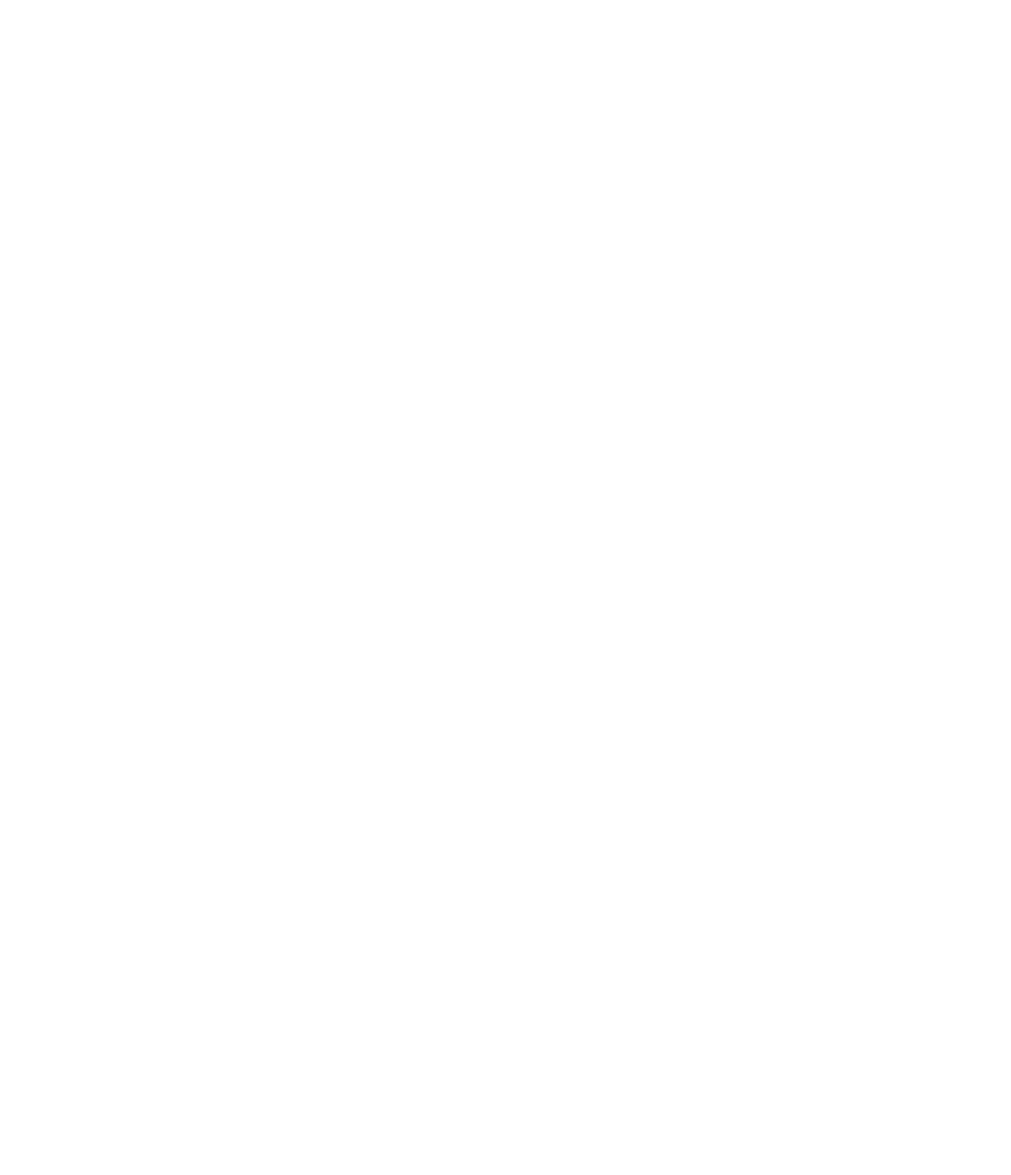
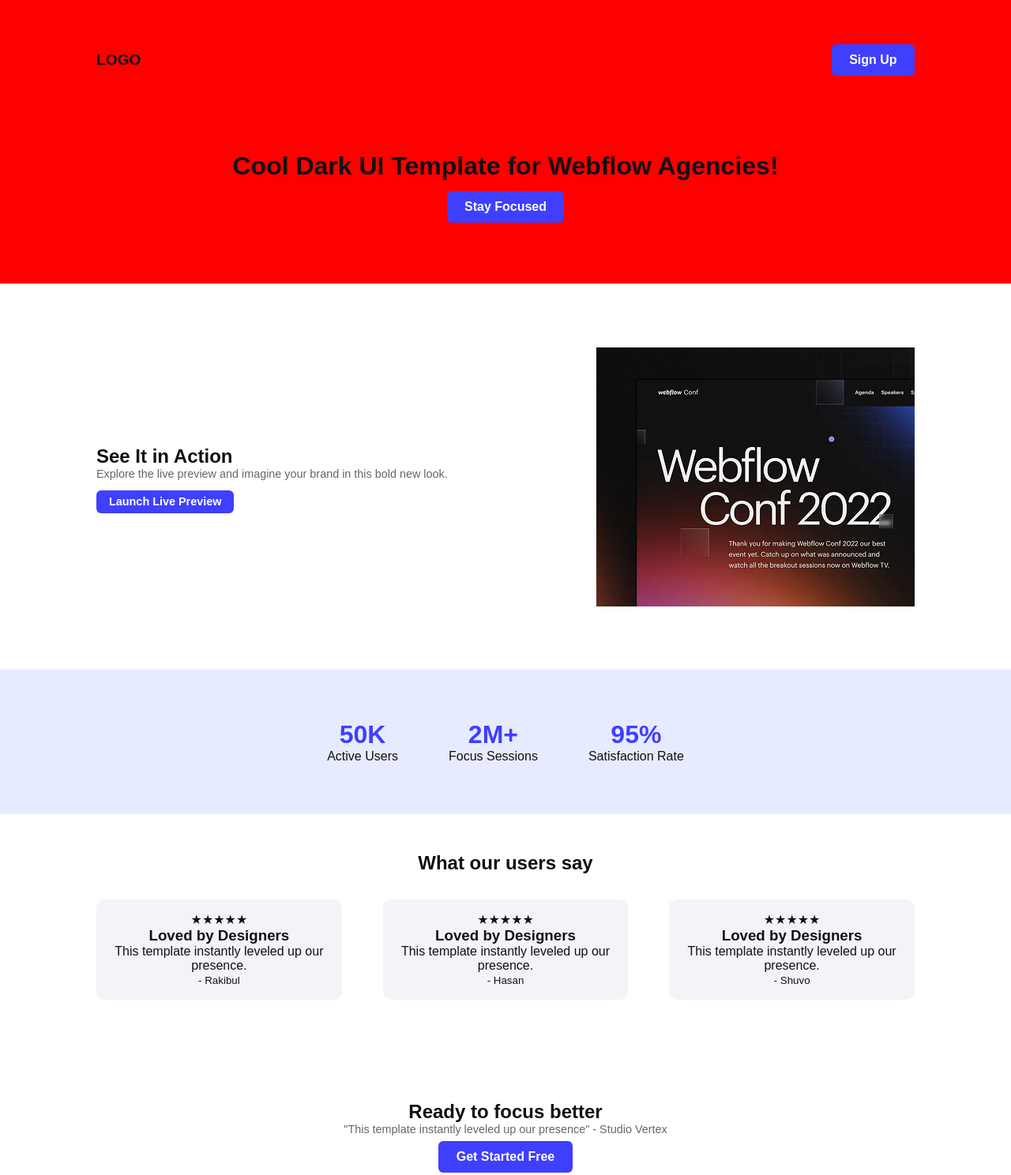
Before and after one commit to shuvo2712/pHero-Assignment-01, a plain HTML site: page index.html in a window 1280 px wide. Shown: the top 1488 px of the page at 79% size. Before the commit the page ends 800 px from the top, so only its background shows below. Drawn offline with Linux system fonts and the light colour scheme.

Commit message:
Added HTML CSS codes

```diff
--- a/index.html
+++ b/index.html
@@ -1,12 +1,130 @@
 <!DOCTYPE html>
 <html lang="en">
-<head>
-    <meta charset="UTF-8">
-    <meta name="viewport" content="width=device-width, initial-scale=1.0">
-    <title>Assignment 01</title>
-    <link rel="stylesheet" href="style.css">
-</head>
-<body>
+  <head>
+    <meta charset="UTF-8" />
+    <meta name="viewport" content="width=device-width, initial-scale=1.0" />
+    <title>pHeo Assignment-01</title>
+    <link rel="stylesheet" href="style.css" />
+  </head>
+  <body>
+    <header>
+      <section class="navbar">
+        <div class="container">
+          <div class="logo">LOGO</div>
+          <a href="#" class="btn">Sign Up</a>
+        </div>
+      </section>
 
-</body>
+      <section class="banner">
+        <h1>Cool Dark UI Template for Webflow Agencies!</h1>
+        <a href="#" class="btn">Stay Focused</a>
+      </section>
+    </header>
+
+    <main>
+      <section class="action">
+        <div class="container">
+          <div>
+            <h2>See It in Action</h2>
+            <h6 class="light">
+              Explore the live preview and imagine your brand in this bold new
+              look.
+            </h6>
+            <br>
+            <a href="#" class="btn small">Launch Live Preview</a>
+          </div>
+
+          <img src="images/wc-mini.png" alt="Webflow Conf 2022" />
+        </div>
+      </section>
+
+      <section class="stats">
+        <div class="container">
+          <div class="stat">
+            <h3>50K</h3>
+            <p>Active Users</p>
+          </div>
+
+          <div class="stat">
+            <h3>2M+</h3>
+            <p>Focus Sessions</p>
+          </div>
+
+          <div class="stat">
+            <h3>95%</h3>
+            <p>Satisfaction Rate</p>
+          </div>
+        </div>
+      </section>
+
+      <section class="testimonials">
+        <h2>What our users say</h2>
+        <div class="container">
+          <div class="card">
+            <p>★★★★★</p>
+            <h3>Loved by Designers</h3>
+            <p>This template instantly leveled up our presence.</p>
+            <small>- Rakibul</small>
+          </div>
+
+          <div class="card">
+            <p>★★★★★</p>
+            <h3>Loved by Designers</h3>
+            <p>This template instantly leveled up our presence.</p>
+            <small>- Hasan</small>
+          </div>
+
+          <div class="card">
+            <p>★★★★★</p>
+            <h3>Loved by Designers</h3>
+            <p>This template instantly leveled up our presence.</p>
+            <small>- Shuvo </small>
+          </div>
+        </div>
+      </section>
+
+      <section class="promo">
+        <h2>Ready to focus better</h2>
+        <h6 class="light">"This template instantly leveled up our presence" - Studio Vertex</h6>
+        <br>
+        <a href="#" class="btn">Get Started Free</a>
+        <br>
+        <img src="images/wc-big.png" alt="Promo Image" />
+      </section>
+
+      <section class="contact">
+        <div class="contact-container">
+          <div class="contact-left">
+            <h2>Let's Get in Touch</h2>
+          </div>
+          <div class="contact-right">
+            <form>
+              <label for="email">Email</label>
+              <input type="email" placeholder="*******@email.com" required />
+              <label for="name">Name</label>
+              <input type="text" placeholder="Full Name" required />
+              <label for="message">Message</label>
+              <input type="text" placeholder="write your message..." required />
+              <button type="submit" class="btn">Get in Touch</button>
+            </form>
+          </div>
+        </div>
+      </section>
+    </main>
+
+    <footer class="footer">
+      <h1>Logo</h1>
+      <h5 class="light">
+        Ready to elevate your online presence?
+        <br />
+        Contact us today to discuss your project and discover how we can bring
+        your vision to life.
+      </h5>
+      <p>
+        <a href="#">Home</a> | <a href="#">About</a> |
+        <a href="#">How it works</a> |
+        <a href="#">Services</a>
+      </p>
+    </footer>
+  </body>
 </html>
--- a/style.css
+++ b/style.css
@@ -0,0 +1,147 @@
+* {
+  margin: 0;
+  padding: 0;
+  box-sizing: border-box;
+}
+body {
+  font-family: Arial, sans-serif;
+  background: #f7f9fc;
+  color: #111;
+}
+.container {
+  max-width: 1100px;
+  margin: 0 auto;
+  padding: 2rem;
+  display: flex;
+  justify-content: space-between;
+  align-items: center;
+}
+header {
+  background: red;
+  padding: 1.5rem 2rem;
+  border-bottom: 1px solid #ddd;
+}
+.logo {
+  font-weight: bold;
+  font-size: 1.2rem;
+}
+.btn {
+  background: #3f3fff;
+  color: white;
+  padding: 0.7rem 1.4rem;
+  border: none;
+  border-radius: 6px;
+  text-decoration: none;
+  font-weight: bold;
+}
+.btn.small {
+  padding: 0.4rem 1rem;
+  font-size: 0.9rem;
+}
+.banner {
+  text-align: center;
+  padding: 4rem 1rem;
+}
+.banner h1 {
+  font-size: 2rem;
+  margin-bottom: 1.5rem;
+}
+.action {
+  background: #fff;
+  padding: 3rem 1rem;
+}
+.action .container {
+  flex-direction: row;
+  gap: 2rem;
+}
+.stats {
+  background: #e7ebff;
+  padding: 2rem 1rem;
+  text-align: center;
+  display: flex;
+  justify-content: center;
+}
+.stat {
+  margin: 0 2rem;
+}
+.stat h3 {
+  font-size: 2rem;
+  color: #3f3fff;
+}
+.testimonials {
+  background: #fff;
+  padding: 3rem 1rem;
+  text-align: center;
+}
+.testimonials .container {
+  gap: 1rem;
+}
+.card {
+  background: #f2f4f8;
+  padding: 1rem;
+  border-radius: 10px;
+  width: 30%;
+}
+.promo {
+  background: #fff;
+  padding: 3rem 1rem;
+  text-align: center;
+}
+.promo img {
+  max-width: 100%;
+  margin: 1.5rem 0;
+}
+.contact {
+  background: #f7f9fc;
+  padding: 3rem 1rem;
+  text-align: left;
+}
+.contact-container {
+  display: flex;
+  gap: 20px;
+  max-width: 1000;
+  margin: auto;
+}
+.contact-left, .contact-right {
+  flex: 1;
+}
+.contact-left{
+    text-align: center;
+    margin: auto;
+}
+form {
+  max-width: 500px;
+  margin: auto;
+  display: grid;
+  gap: 1rem;
+}
+input {
+  padding: 0.8rem;
+  border: 1px solid #ccc;
+  border-radius: 5px;
+}
+button.btn {
+  cursor: pointer;
+}
+footer {
+  background: white;
+  padding: 2rem;
+  text-align: center;
+  font-weight: bold;
+  color: #3f3fff;
+}
+@media (max-width: 768px) {
+  .container {
+    flex-direction: column;
+    text-align: center;
+  }
+  .card {
+    width: 90%;
+    margin: 1rem auto;
+  }
+}
+.light {
+  font-weight: 300;
+  font-size: 0.9rem;
+  color: #666;
+}
```
